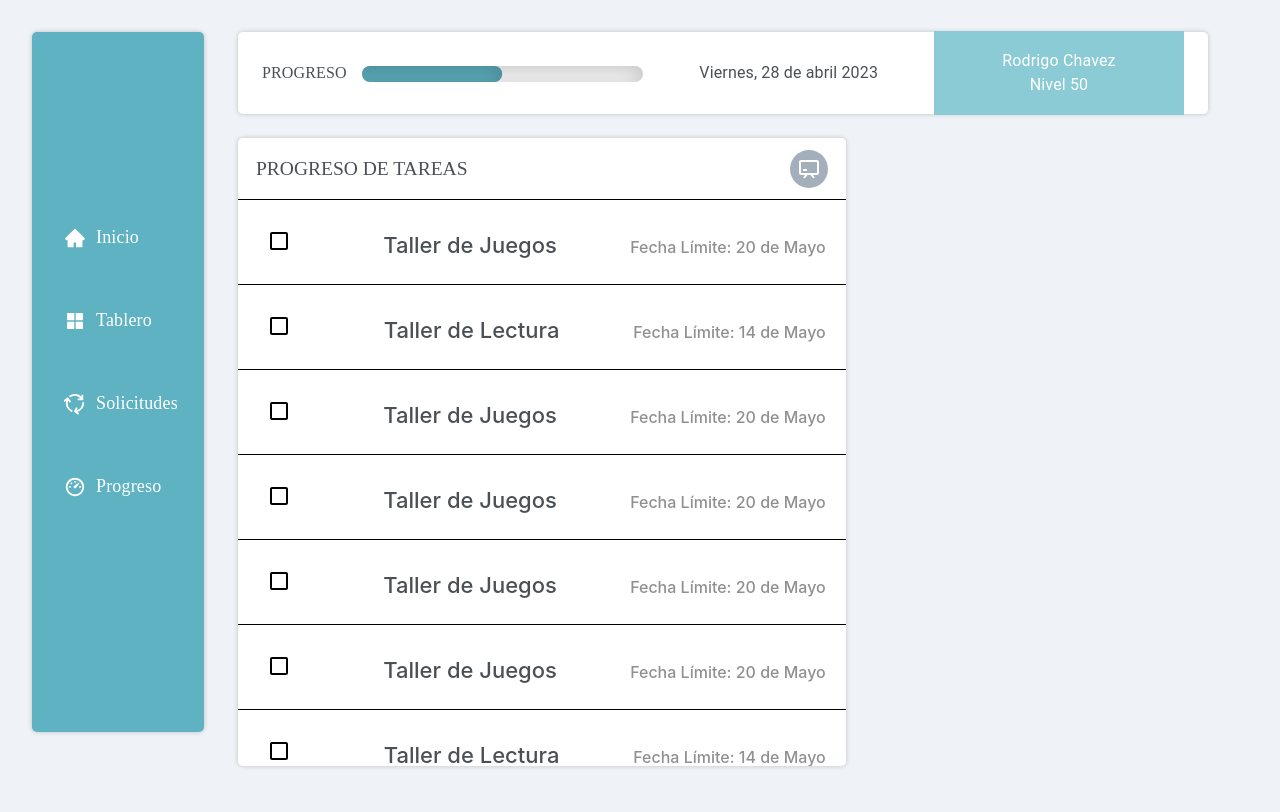
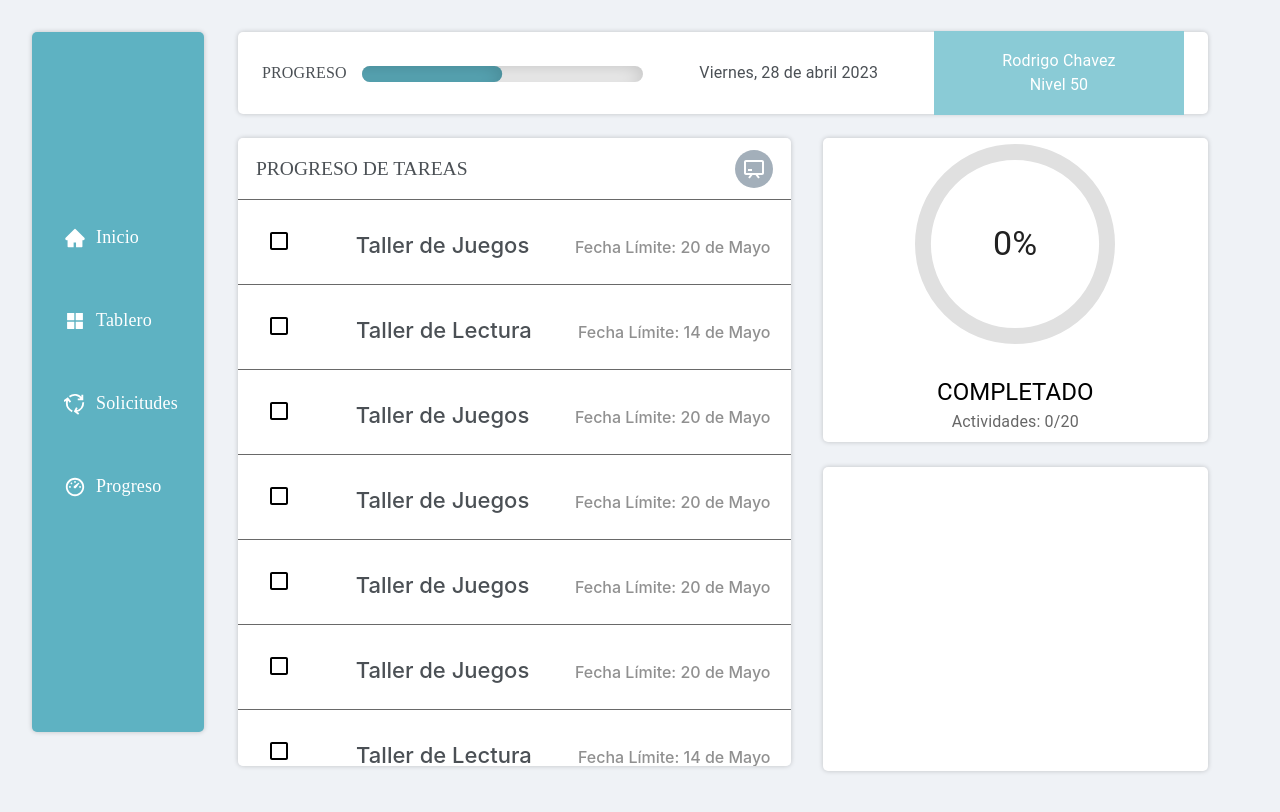
Before and after one commit to mateobv07/Reto-Gestion-Imaginantes, a React (Vite) app in the folder client/GestionImaginantes-Front/: page /progreso in a window 1280 px wide. Built offline with nearby package versions, Linux system fonts and the light colour scheme.

Commit message:
Added CompletionBar, LevelBadge and edit TaskProgress

```diff
--- /dev/null
+++ b/client/GestionImaginantes-Front/src/components/CompletionBar/CompletionBar.jsx
@@ -0,0 +1,70 @@
+import React from "react";
+import { useMemo } from "react";
+import { Box, CircularProgress, Typography } from "@mui/material";
+import { green, grey } from "@mui/material/colors";
+
+import "./styles.css";
+
+const CompletionBar = ({ tasks }) => {
+  const totalTasks = tasks.length;
+  const completedTasks = useMemo(
+    () => tasks.filter((task) => task.completed).length,
+    [tasks]
+  );
+  const completedPercentage = useMemo(
+    () => (completedTasks / totalTasks) * 100,
+    [completedTasks, totalTasks]
+  );
+
+  return (
+    <Box
+      className="completion-bar-card-container"
+      sx={{ boxShadow: "0px 0px 5px rgba(0, 0, 0, 0.2)" }}
+    >
+      <Box
+        position="relative"
+        display="inline-flex"
+        height={200}
+        width={200}
+        marginBottom={4}
+      >
+        <CircularProgress
+          variant="determinate"
+          value={100}
+          size={200}
+          thickness={3.5}
+          style={{ color: grey[300] }}
+        />
+        <CircularProgress
+          variant="determinate"
+          value={completedPercentage}
+          size={200}
+          thickness={3.5}
+          style={{ color: green["A400"], position: 'absolute' }}
+        />
+        <Box
+          top={0}
+          left={0}
+          bottom={0}
+          right={0}
+          position="absolute"
+          display="flex"
+          alignItems="center"
+          justifyContent="center"
+        >
+          <Typography variant="h4" component="div" color="text.primary">
+            {`${Math.round(completedPercentage)}%`}
+          </Typography>
+        </Box>
+      </Box>
+      <Typography variant="h5" component="div" color="#text.primary">
+        COMPLETADO
+      </Typography>
+      <Typography variant="subtitle1" component="div" color="text.secondary">
+        Actividades: {completedTasks}/{totalTasks}
+      </Typography>
+    </Box>
+  );
+};
+
+export default CompletionBar;
--- /dev/null
+++ b/client/GestionImaginantes-Front/src/components/CompletionBar/styles.css
@@ -0,0 +1,12 @@
+.completion-bar-card-container {
+    border-radius: 5px;
+    background-color: #FFFFFF !important;
+    height: 38vh;
+    min-height: 290px;
+    margin-bottom: 25px;
+    margin-top: -8px;
+    display: flex;
+    flex-direction: column;
+    align-items: center;
+    justify-content: center;
+}
--- /dev/null
+++ b/client/GestionImaginantes-Front/src/components/LevelBadge/LevelBadge.jsx
@@ -0,0 +1,13 @@
+import React from 'react';
+import { Box } from '@mui/material';
+
+import './styles.css'
+
+const LevelBadge = () => {
+    return (
+        <Box className="level-badge-card-container" sx={{ boxShadow: "0px 0px 5px rgba(0, 0, 0, 0.2)"}}>
+        </Box>
+    );
+}
+
+export default LevelBadge;
--- /dev/null
+++ b/client/GestionImaginantes-Front/src/components/LevelBadge/styles.css
@@ -0,0 +1,8 @@
+.level-badge-card-container {
+    border-radius: 5px;
+    background-color: #FFFFFF !important;
+    height: 38vh;
+    width: 100%;
+    margin-bottom: 10px;
+    overflow: auto;
+}
--- a/client/GestionImaginantes-Front/src/components/TaskProgress/styles.css
+++ b/client/GestionImaginantes-Front/src/components/TaskProgress/styles.css
@@ -3,7 +3,7 @@
     background-color: #FFFFFF !important;
     min-height: 290px !important;
     height: 78.5vh;
-    width: 110%;
+    width: 100%;
     margin-top: -8px;
     overflow: auto;
 }
@@ -18,7 +18,7 @@
     padding: 10px 20px;
     margin-bottom: 1px;
     text-align: center;
-    border-top: 1px solid #000;
+    border-top: 1px solid #696969;
 }
 
 .taskprogress-title {
@@ -42,5 +42,5 @@
 }
 
 .last-task {
-    border-bottom: 1px solid #000;
+    border-bottom: 1px solid #696969;
 }
--- a/client/GestionImaginantes-Front/src/pages/Progreso.jsx
+++ b/client/GestionImaginantes-Front/src/pages/Progreso.jsx
@@ -1,36 +1,51 @@
 import React, { useState } from "react";
 import { Grid } from "@mui/material";
+import { useCallback } from "react";
 import TaskProgress from "../components/TaskProgress/TaskProgress";
+import CompletionBar from "../components/CompletionBar/CompletionBar";
+import LevelBadge from "../components/LevelBadge/LevelBadge";
 
 const Progreso = () => {
   const [tasks, setTasks] = useState([
-        {name: "Taller de Juegos", date: "20 de Mayo", completed: false},
-        {name: "Taller de Lectura", date: "14 de Mayo", completed: false},
-        {name: "Taller de Juegos", date: "20 de Mayo", completed: false},
-        {name: "Taller de Juegos", date: "20 de Mayo", completed: false},
-        {name: "Taller de Juegos", date: "20 de Mayo", completed: false},
-        {name: "Taller de Juegos", date: "20 de Mayo", completed: false},
-        {name: "Taller de Lectura", date: "14 de Mayo", completed: false},
-        {name: "Taller de Juegos", date: "20 de Mayo", completed: false},
-        {name: "Taller de Juegos", date: "20 de Mayo", completed: false},
-        {name: "Taller de Juegos", date: "20 de Mayo", completed: false},
-        {name: "Taller de Juegos", date: "20 de Mayo", completed: false},
-        {name: "Taller de Pinturas", date: "20 de Mayo", completed: false}
+    { name: "Taller de Juegos", date: "20 de Mayo", completed: false },
+    { name: "Taller de Lectura", date: "14 de Mayo", completed: false },
+    { name: "Taller de Juegos", date: "20 de Mayo", completed: false },
+    { name: "Taller de Juegos", date: "20 de Mayo", completed: false },
+    { name: "Taller de Juegos", date: "20 de Mayo", completed: false },
+    { name: "Taller de Juegos", date: "20 de Mayo", completed: false },
+    { name: "Taller de Lectura", date: "14 de Mayo", completed: false },
+    { name: "Taller de Juegos", date: "20 de Mayo", completed: false },
+    { name: "Taller de Juegos", date: "20 de Mayo", completed: false },
+    { name: "Taller de Juegos", date: "20 de Mayo", completed: false },
+    { name: "Taller de Juegos", date: "20 de Mayo", completed: false },
+    { name: "Taller de Pinturas", date: "20 de Mayo", completed: false },
+    { name: "Taller de Pinturas", date: "20 de Mayo", completed: false },
+    { name: "Taller de Juegos", date: "20 de Mayo", completed: false },
+    { name: "Taller de Juegos", date: "20 de Mayo", completed: false },
+    { name: "Taller de Pinturas", date: "20 de Mayo", completed: false },
+    { name: "Taller de Pinturas", date: "20 de Mayo", completed: false },
+    { name: "Taller de Juegos", date: "20 de Mayo", completed: false },
+    { name: "Taller de Juegos", date: "20 de Mayo", completed: false },
+    { name: "Taller de Pinturas", date: "20 de Mayo", completed: false }
   ]);
 
-    const handleTaskCompletion = (index) => {
+  const handleTaskCompletion = useCallback((index) => {
     const newTasks = [...tasks];
     newTasks[index].completed = !newTasks[index].completed;
     setTasks(newTasks);
-    }
+  }, []);
 
   return (
-        <Grid container spacing={4} sx={{mt:0}}>
+    <Grid container spacing={4} sx={{ mt: 0 }}>
       <Grid item md={7} xs={12}>
         <TaskProgress tasks={tasks} onTaskCompletion={handleTaskCompletion} />
       </Grid>
+      <Grid item md={5} xs={12}>
+        <CompletionBar tasks={tasks} />
+        <LevelBadge />
+      </Grid>
     </Grid>
   );
-}
+};
 
 export default Progreso;
```
Also changed, not shown: client/GestionImaginantes-Front/src/components/TaskProgress/TaskProgress.jsx (+43 -21 lines). Lines whose indentation alone changed are shown as unchanged.
